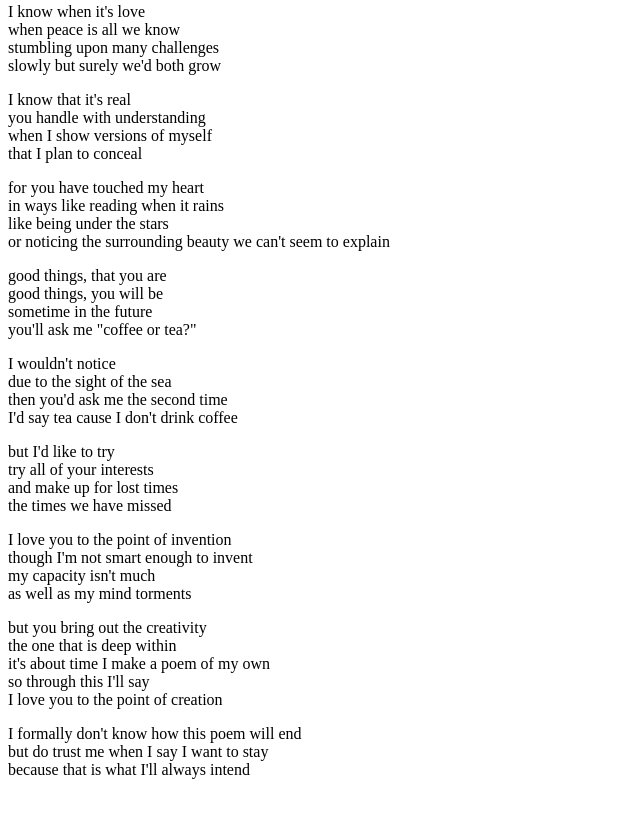
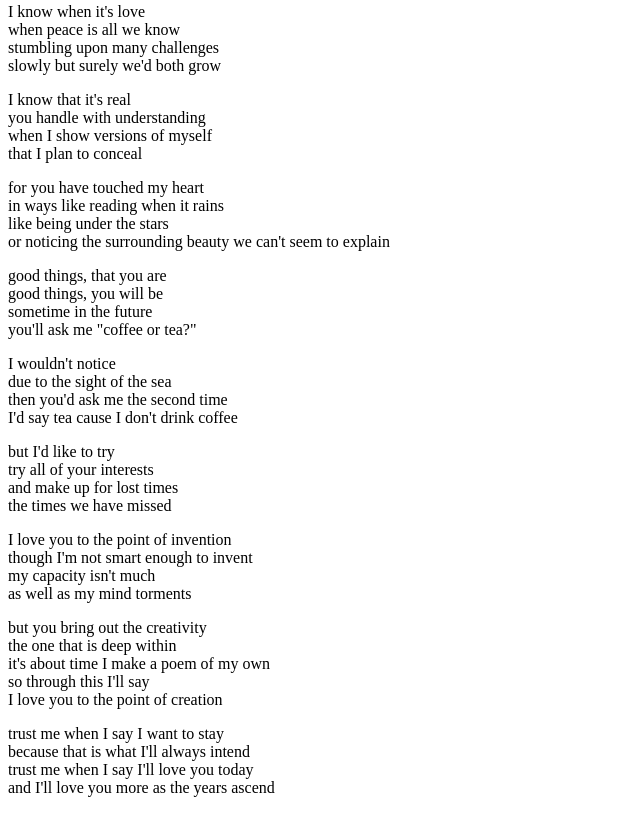
Before and after one commit to nuzienne/formyspecialperson, a plain HTML site: page index.html in a window 1280 px wide. Shown: the part 374-1187 px from the top of the page, without its empty margins (0-640 px from the left). Drawn offline with Linux system fonts and the light colour scheme.

Commit message:
index.html

```diff
--- a/index.html
+++ b/index.html
@@ -18,6 +18,6 @@
     <p>but I'd like to try<br>try all of your interests<br> and make up for lost times<br> the times we have missed</p>
     <p>I love you to the point of invention<br> though I'm not smart enough to invent<br> my capacity isn't much<br> as well as my mind torments</p>
     <p>but you bring out the creativity<br> the one that is deep within<br> it's about time I make a poem of my own<br> so through this I'll say<br> I love you to the point of creation</p>
-    <p>I formally don't know how this poem will end<br> but do trust me when I say I want to stay<br> because that is what I'll always intend</p>
+    <p>trust me when I say I want to stay<br> because that is what I'll always intend<br> trust me when I say I'll love you today<br> and I'll love you more as the years ascend</p>
   </body>
 </html>
```
